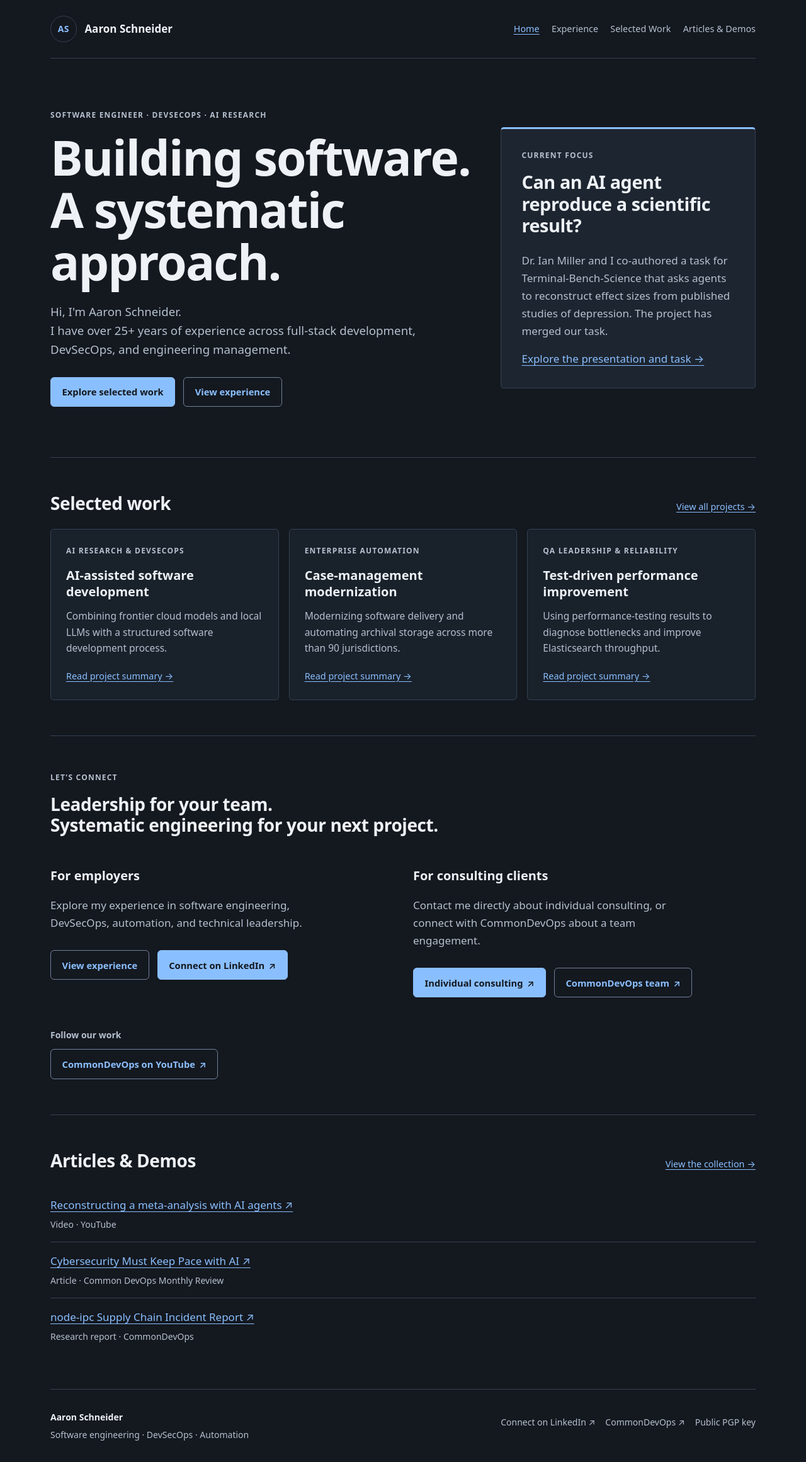
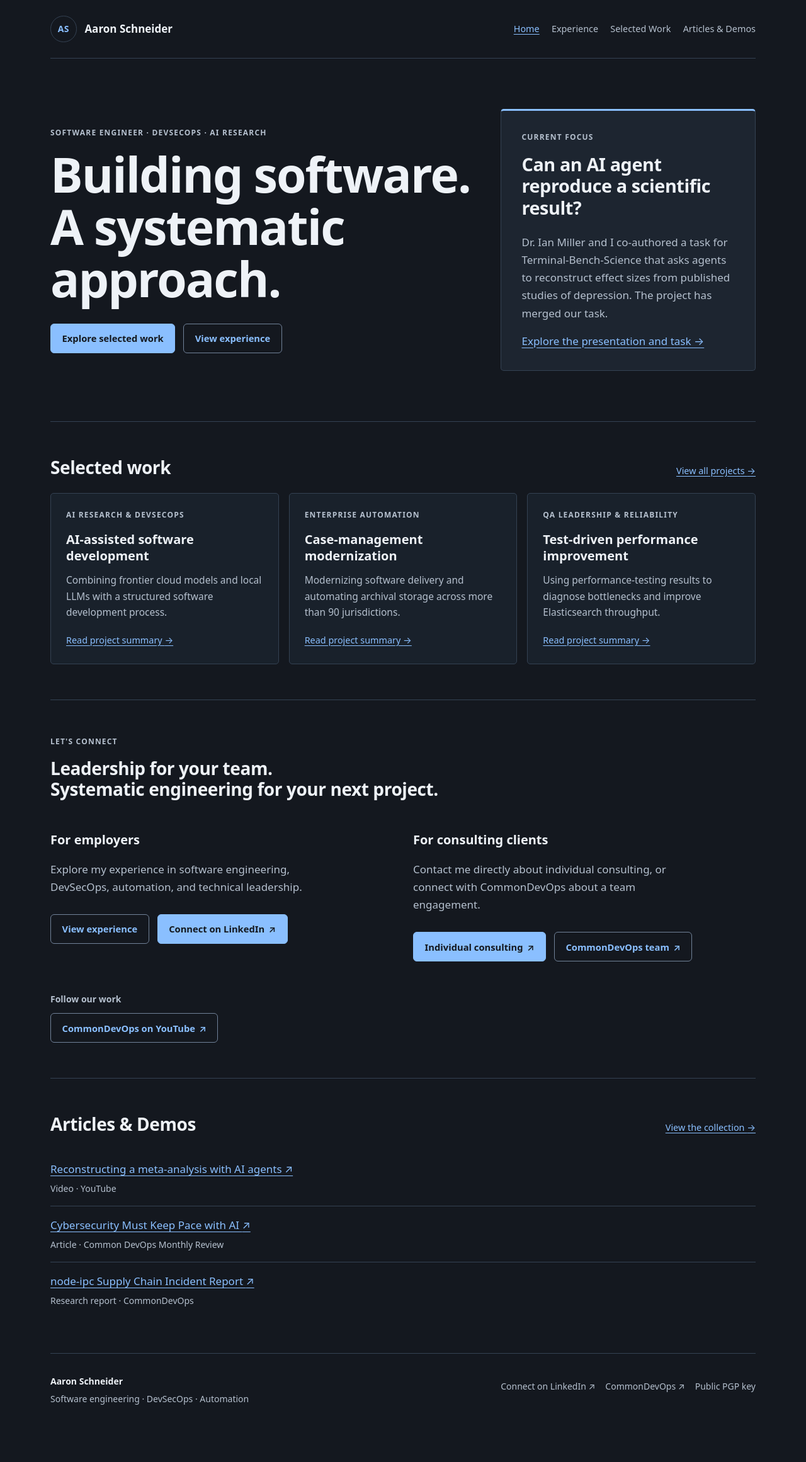
Before and after one commit to schneidergithub/schneidergithub.github.io, a Jekyll site: the page built from index.md, in a window 1280 px wide. Shown: the whole page at 63% size. Built offline with Jekyll 4.4.1, drawn with Linux system fonts in a browser that asks for light colours; after the commit the page ends 2265 px from its top, so only the background shows below that.

Commit message:
Complete portfolio MVP publication and homepage updates (#10)
Give every publication a local thumbnail, open video players inline, and place the homepage navigation buttons directly below the headline. Verify the responsive layout and record the release in the existing roadmap.

```diff
--- a/assets/site.css
+++ b/assets/site.css
@@ -97,6 +97,19 @@ figcaption{font-size:.875rem;line-height:1.5;color:var(--muted);padding-top:.7re
 .publication h2{font-size:1.5rem;margin-bottom:.8rem}
 .publication .meta{font-size:.875rem;color:var(--muted)}
 .publication-preview{width:100%;max-width:150px;margin-bottom:.6rem;border:1px solid var(--line);border-radius:4px}
+.publication-video{margin-bottom:.6rem}
+.publication-video summary{display:table;max-width:100%;list-style:none;cursor:pointer;border-radius:4px}
+.publication-video summary::-webkit-details-marker{display:none}
+.video-poster{display:block;position:relative;width:150px;max-width:100%}
+.video-poster img{margin:0}
+.play-mark{position:absolute;inset:0;margin:auto;width:2.5rem;height:1.8rem;display:grid;place-items:center;background:#10151be6;border:1px solid #ffffffa8;border-radius:.45rem}
+.play-mark::after{content:"";border-block:.4rem solid transparent;border-left:.65rem solid white;margin-left:.12rem}
+.publication-video summary:hover .play-mark,.publication-video summary:focus-visible .play-mark{background:#10151b;border-color:white}
+.close-player{display:none;color:var(--accent);text-decoration:underline;text-underline-offset:.22em;padding:.4rem 0}
+.publication-video[open] .video-poster{display:none}
+.publication-video[open] .close-player{display:block}
+.publication:has(.publication-video[open]){grid-template-columns:minmax(0,1fr) minmax(0,1fr)}
+.publication-video iframe{display:block;width:100%;height:auto;aspect-ratio:16/9;min-height:200px;border:0;border-radius:4px;background:#000}
 .publication-related{display:inline-block;padding-block:.55rem;font-size:.95rem}
 .publication p{color:var(--muted);max-width:70ch}
 .publication .attribution{font-size:.875rem;margin-bottom:0}
@@ -117,7 +130,8 @@ figcaption{font-size:.875rem;line-height:1.5;color:var(--muted);padding-top:.7re
 .notice{color:var(--muted);font-size:.9rem}
 .page-intro .notice{max-width:65ch}
 
-@media(max-width:850px){.site-header{align-items:flex-start;flex-direction:column;gap:.7rem}
+@media(max-width:850px){.publication:has(.publication-video[open]){grid-template-columns:1fr}
+.site-header{align-items:flex-start;flex-direction:column;gap:.7rem}
 .hero{grid-template-columns:1fr;gap:2rem;padding-block:3rem}
 .focus-panel{max-width:none}
 .feature-grid{grid-template-columns:1fr}
--- a/index.md
+++ b/index.md
@@ -7,7 +7,6 @@ permalink: /
   <div>
     <p class="eyebrow">Software Engineer · DevSecOps · AI Research</p>
     <h1>Building software.<br>A systematic approach.</h1>
-    <p class="lead">Hi, I'm Aaron Schneider. <br> I have over 25+ years of experience across full-stack development, DevSecOps, and engineering management.</p>
     <div class="actions"><a class="button" href="{{ '/work/' | relative_url }}">Explore selected work</a><a class="button secondary" href="{{ '/experience/' | relative_url }}">View experience</a></div>
   </div>
   <aside class="focus-panel" aria-labelledby="focus-title">
```
Also changed, not shown: _data/publications.yml (+30 -0 lines), articles.md (+15 -1 lines), assets/publications/video-player.js (added, +13 -0 lines), docs/roadmap.md (+6 -1 lines), scripts/check_publications.cjs (+46 -5 lines), scripts/check_site.py (+9 -3 lines), assets/publications/august-review.jpg (added), assets/publications/benchmark.jpg (added), assets/publications/july-review.jpg (added), assets/publications/node-ipc-interview.jpg (added), assets/publications/security-livestream.jpg (added), assets/publications/september-review.jpg (added).
